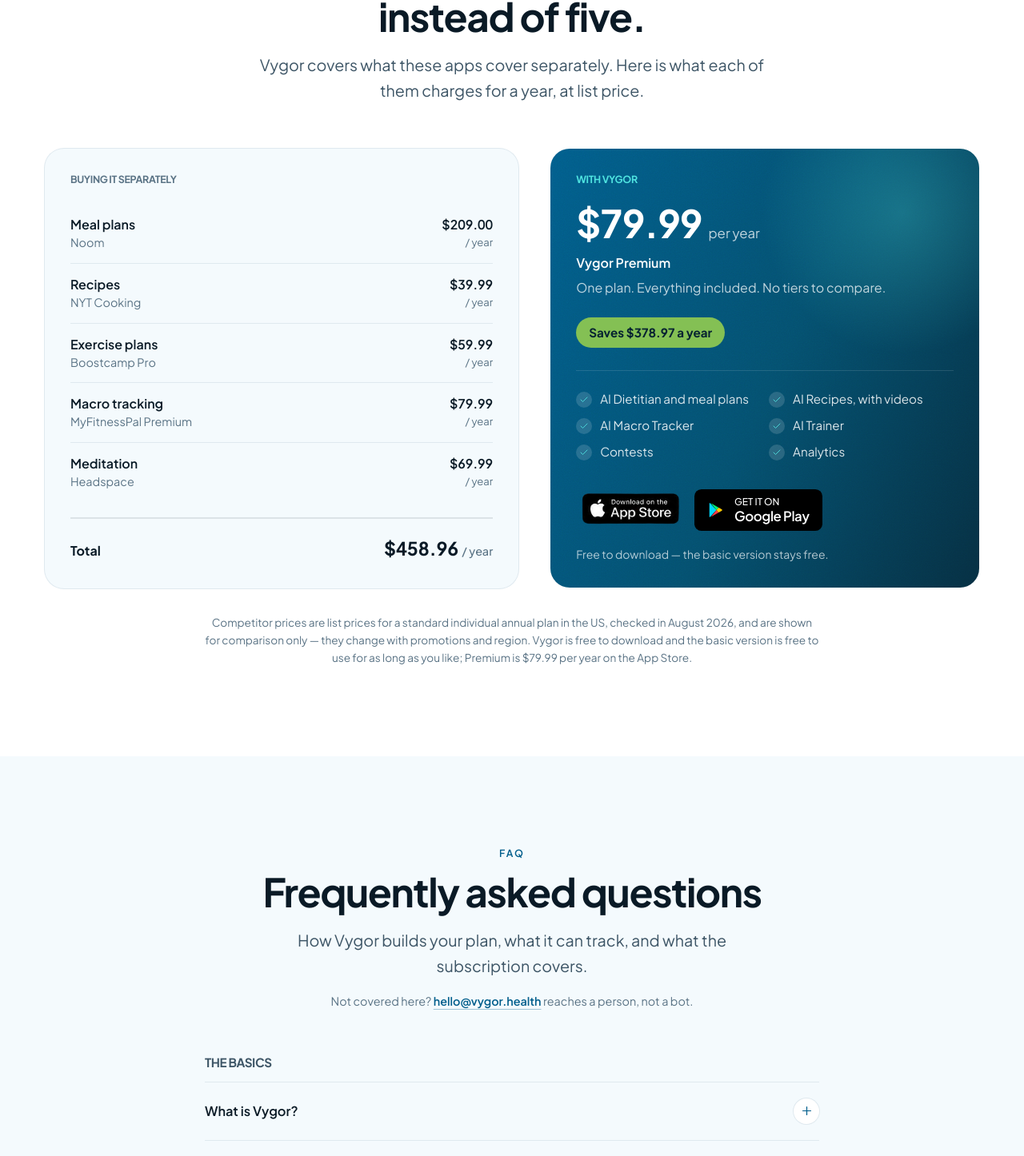
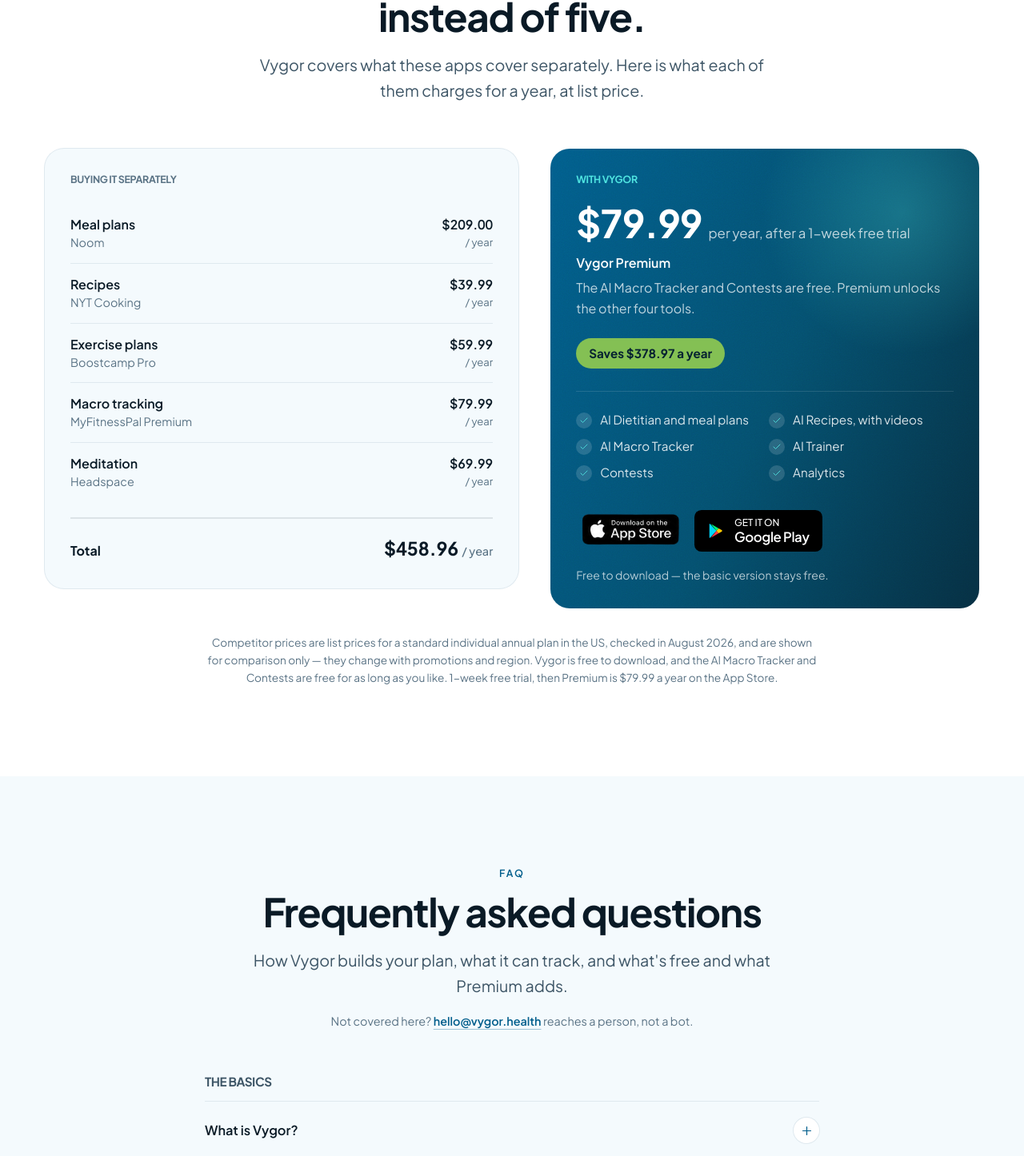
Before and after one commit to Serebrum-LoseDaFat/website-vygorapp, a Next.js app: page / in a window 1280 px wide. Shown: the part 8234-9680 px from the top of the page at 80% size. Built offline with nearby package versions, Linux system fonts and the light colour scheme; no server answers.

Commit message:
Revise Vygor Premium plan and pricing details
Updated pricing and plan details for Vygor Premium, including free trial information and clarifications on included features.

```diff
--- a/src/content/site.ts
+++ b/src/content/site.ts
@@ -285,8 +285,8 @@ export const pricing = {
   plan: {
     name: "Vygor Premium",
     price: "$79.99",
-    period: "per year",
-    blurb: "One plan. Everything included. No tiers to compare.",
+    period: "per year, after a 1-week free trial",
+    blurb: "The AI Macro Tracker and Contests are free. Premium unlocks the other four tools.",
     includes: [
       "AI Dietitian and meal plans",
       "AI Recipes, with videos",
@@ -295,10 +295,12 @@ export const pricing = {
       "Contests",
       "Analytics",
     ],
+    /** Free for everyone; tagged "Free" in the list above. */
+    free: ["AI Macro Tracker", "Contests"],
     cta: "Get Vygor",
   },
   disclaimer:
-    "Competitor prices are list prices for a standard individual annual plan in the US, checked in August 2026, and are shown for comparison only — they change with promotions and region. Vygor is free to download and the basic version is free to use for as long as you like; Premium is $79.99 per year on the App Store.",
+    "Competitor prices are list prices for a standard individual annual plan in the US, checked in August 2026, and are shown for comparison only — they change with promotions and region. Vygor is free to download, and the AI Macro Tracker and Contests are free for as long as you like. 1-week free trial, then Premium is $79.99 a year on the App Store.",
 };
 
 /**
@@ -325,7 +327,7 @@ export const contact = {
 export const faqIntro = {
   kicker: "FAQ",
   title: "Frequently asked questions",
-  lead: "How Vygor builds your plan, what it can track, and what the subscription covers.",
+  lead: "How Vygor builds your plan, what it can track, and what's free and what Premium adds.",
 };
 
 /**
@@ -362,7 +364,7 @@ export const faqGroups = [
     items: [
       { q: "Which devices does Vygor support?", a: "Vygor runs on iPhone, and also supports Apple Watch and Apple Vision. It syncs with Apple Health automatically so your progress stays in one place. An Android version is not available yet." },
       { q: "Is my data private?", a: "Vygor states that it never sells your profile information to anyone. According to its App Store privacy disclosure, the data it collects — including contact info, photos and device identifiers — is not linked to your identity. The full privacy policy has the complete detail." },
-      { q: "How much does Vygor cost?", a: "Vygor is free to download and the basic version is free to use for as long as you like. Upgrading is a single subscription — Premium at $79.99 per year — with no tiers to compare and nothing held back. Prices shown on the App Store are the definitive ones and may vary by region." },
+      { q: "How much does Vygor cost?", a: "Vygor is free to download, and the AI Macro Tracker and Contests are free for as long as you like. Premium starts with a 1-week free trial, then $79.99 a year, and unlocks all six tools: AI Dietitian, AI Recipes, AI Trainer and Analytics, as well as the tracker and Contests. Prices on the App Store are final and may vary by region." },
     ],
   },
 ] as const;
```
